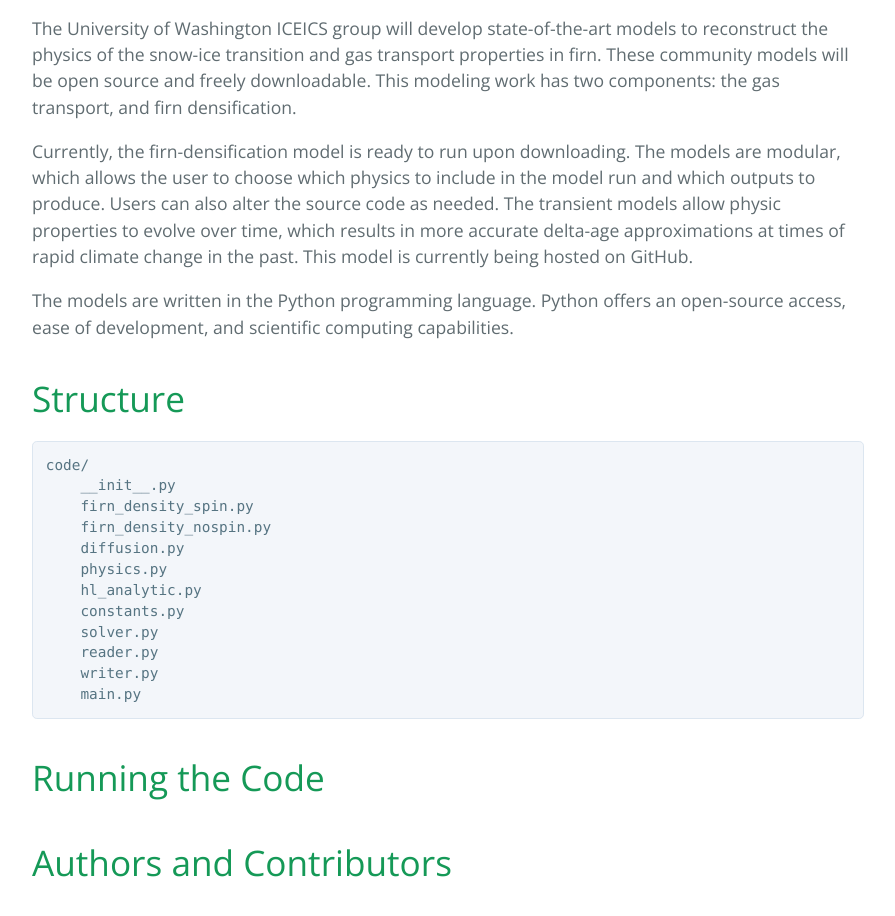
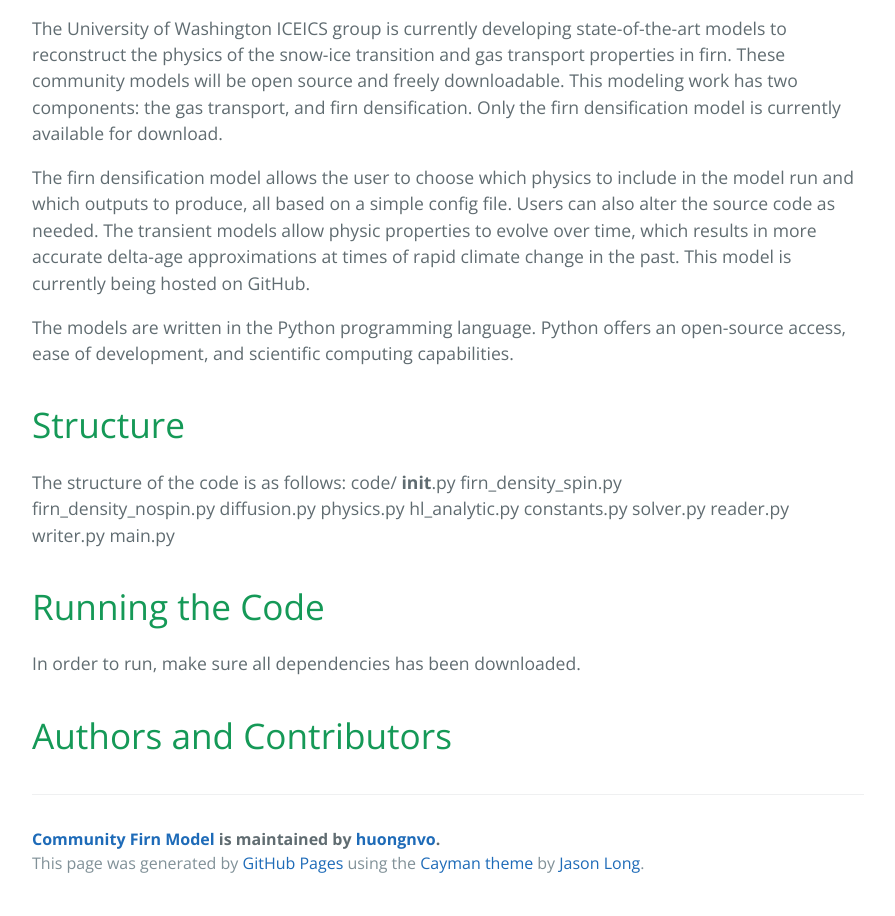
Before and after one commit to huongnvo/firn, a plain HTML site: page index.html in a window 1280 px wide. Shown: the part 620-1536 px from the top of the page, without its empty margins (192-1087 px from the left). Drawn offline with nearby package versions, Linux system fonts and the light colour scheme.

Commit message:
Create gh-pages branch via GitHub

```diff
--- a/index.html
+++ b/index.html
@@ -24,18 +24,19 @@
 
 <p>This project is funded by the National Science Foundation's Partnerships for International Research and Education (PIRE) program. The University of Washington group is one of several institutions working on the International Collaboration and Education in Ice Core Science (ICEICS), grant. The goal of the ICEICS project is to use ice-core science to produce a continuous record of the earth's climate for the past 800,000 years. For more information on this project, please visit the ICEICS homepage.</p>
 
-<p>The University of Washington ICEICS group will develop state-of-the-art models to reconstruct the physics of the snow-ice transition and gas transport properties in firn. These community models will be open source and freely downloadable. This modeling work has two components: the gas transport, and firn densification.</p>
+<p>The University of Washington ICEICS group is currently developing state-of-the-art models to reconstruct the physics of the snow-ice transition and gas transport properties in firn. These community models will be open source and freely downloadable. This modeling work has two components: the gas transport, and firn densification. Only the firn densification model is currently available for download. </p>
 
-<p>Currently, the firn-densification model is ready to run upon downloading. The models are modular, which allows the user to choose which physics to include in the model run and which outputs to produce. Users can also alter the source code as needed. The transient models allow physic properties to evolve over time, which results in more accurate delta-age approximations at times of rapid climate change in the past. This model is currently being hosted on GitHub. </p>
+<p>The firn densification model allows the user to choose which physics to include in the model run and which outputs to produce, all based on a simple config file. Users can also alter the source code as needed. The transient models allow physic properties to evolve over time, which results in more accurate delta-age approximations at times of rapid climate change in the past. This model is currently being hosted on GitHub. </p>
 
 <p>The models are written in the Python programming language. Python offers an open-source access, ease of development, and scientific computing capabilities.</p>
 
 <h1>
 <a id="structure" class="anchor" href="#structure" aria-hidden="true"><span class="octicon octicon-link"></span></a>Structure</h1>
 
-<pre><code>code/
-    __init__.py
-    firn_density_spin.py
+<p>The structure of the code is as follows:
+    code/
+        <strong>init</strong>.py
+        firn_density_spin.py<br>
         firn_density_nospin.py
         diffusion.py
         physics.py
@@ -44,11 +45,12 @@
         solver.py
         reader.py
         writer.py
-    main.py
-</code></pre>
+        main.py</p>
 
 <h1>
 <a id="running-the-code" class="anchor" href="#running-the-code" aria-hidden="true"><span class="octicon octicon-link"></span></a>Running the Code</h1>
+
+<p>In order to run, make sure all dependencies has been downloaded. </p>
 
 <h1>
 <a id="authors-and-contributors" class="anchor" href="#authors-and-contributors" aria-hidden="true"><span class="octicon octicon-link"></span></a>Authors and Contributors</h1>
```
Also changed, not shown: params.json (+1 -1 lines). Lines whose indentation alone changed are shown as unchanged.
